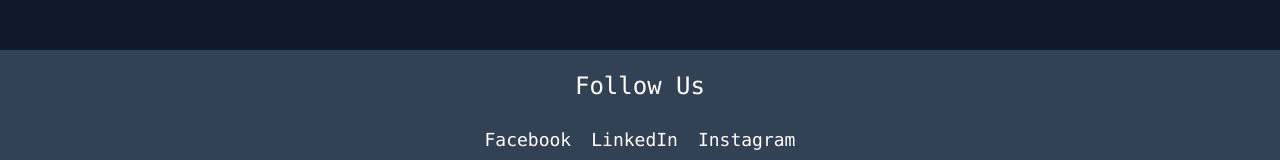
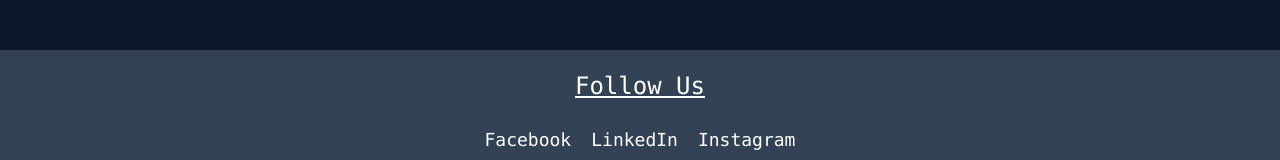
Before and after one commit to ris-tlp/mathquest, a React (Create React App) app in the folder mathquest-client/: page /dashboard in a window 1280 px wide. Shown: the part 270-430 px from the top of the page. Built offline with nearby package versions, Linux system fonts and the light colour scheme; no server answers.

Commit message:
underline in footer and fixed a typo

```diff
--- a/mathquest-client/src/components/Footer.js
+++ b/mathquest-client/src/components/Footer.js
@@ -31,15 +31,15 @@
     listStyle: 'none',
     padding: 0,
     display: 'flex',
-    justifyContent: 'center',
+    justifyContent: 'center'
   };
 
   return (
     <footer className='bg-slate-700 relative' style={footerStyle}>
       <div pa>
-        <h4 className='text-2xl cursor-pointer'>Follow Us </h4>
+        <h4 className='text-2xl cursor-pointer text-decoration-line: underline'>Follow Us </h4>
         <br />
-        <ul style = {socialLinkStyle} >
+        <ul style = {socialListStyle} >
           <li>
             <a
               href="https://www.facebook.com/"
--- a/mathquest-client/src/components/Profile.js
+++ b/mathquest-client/src/components/Profile.js
@@ -19,7 +19,7 @@
               User Profile
             </h1>
             <p class="mt-1 max-w-2xl text-sm slate-900 text-xl">
-              Details and informations about {user?.displayName}
+              Details and information about {user?.displayName}
             </p>
           </div>
           <div class="border-t border-gray-200 text-center">
```
